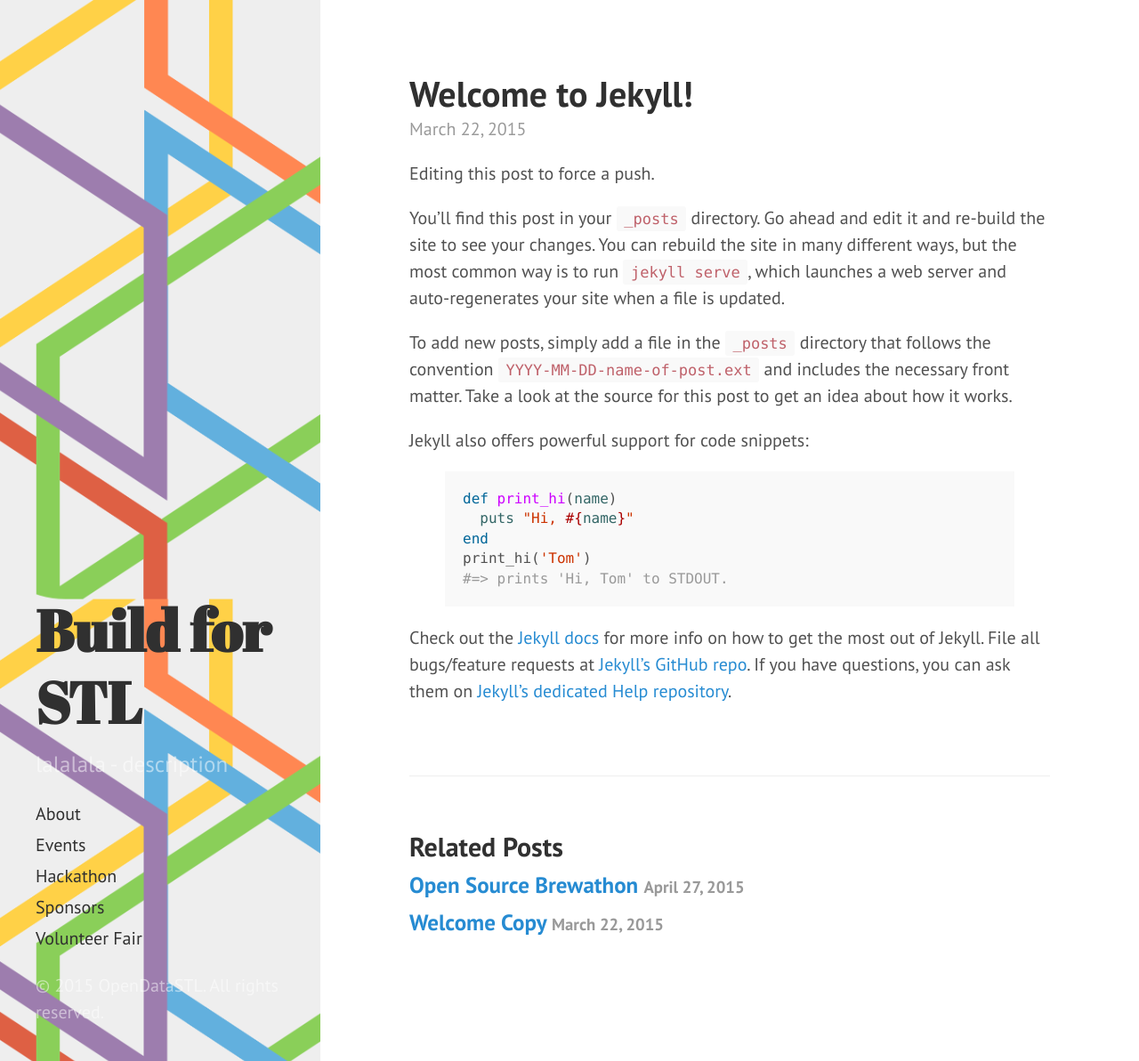
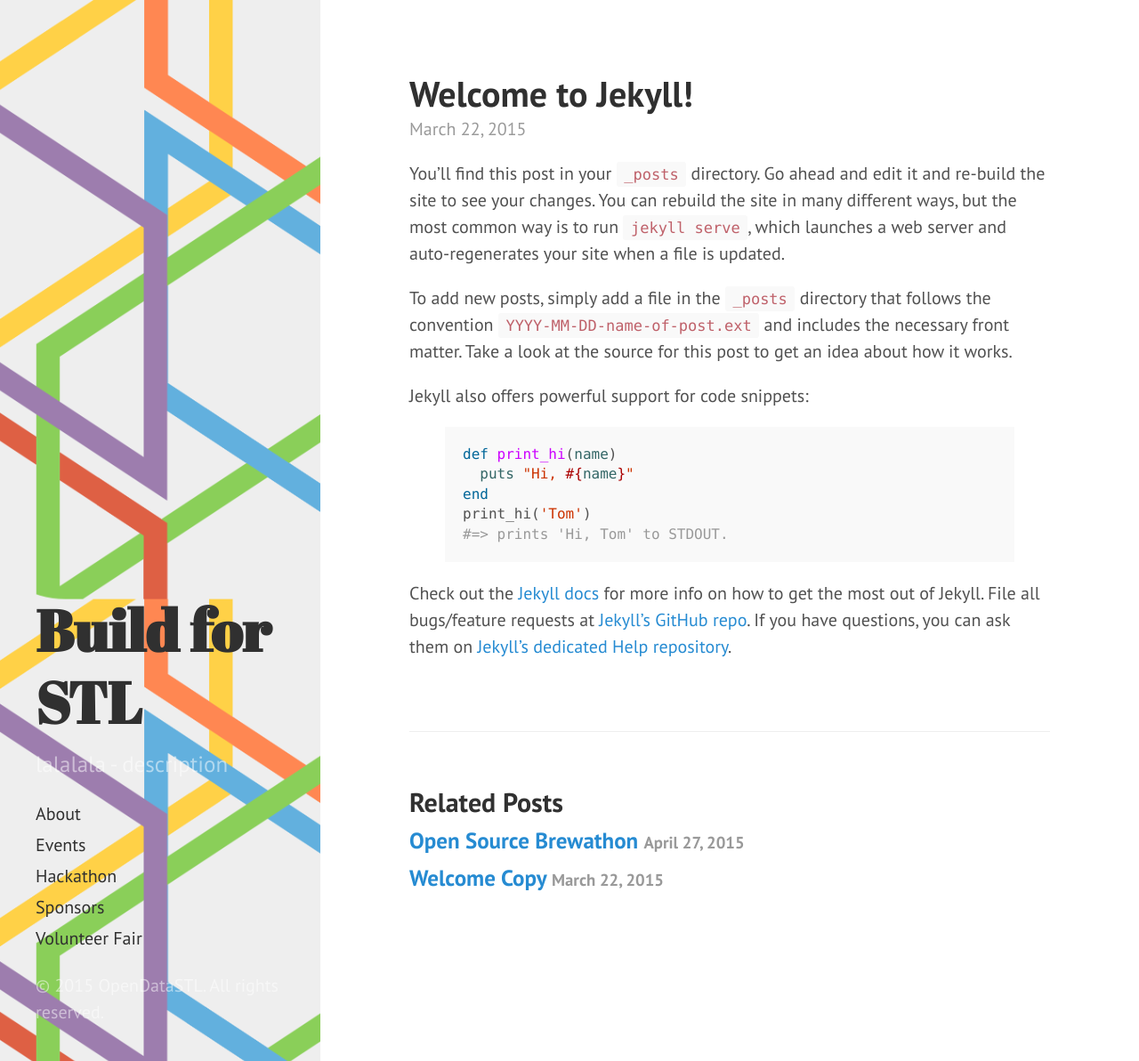
Before and after one commit to OpenSTL/build4stl-jekyll-site, a Jekyll site: the page built from _posts/2015-03-22-welcome-to-jekyll.md, in a window 1280 px wide and 1193 px high. Shown: the whole window at 89% size. Built offline with Jekyll 4.4.1, drawn with Linux system fonts in a browser that asks for light colours.

Commit message:
Another edit to force a push

```diff
--- a/_posts/2015-03-22-welcome-to-jekyll.md
+++ b/_posts/2015-03-22-welcome-to-jekyll.md
@@ -4,7 +4,6 @@
 date:   2015-03-22 21:32:11
 categories: jekyll update
 ---
-Editing this post to force a push.
 
 You’ll find this post in your `_posts` directory. Go ahead and edit it and re-build the site to see your changes. You can rebuild the site in many different ways, but the most common way is to run `jekyll serve`, which launches a web server and auto-regenerates your site when a file is updated.
 
```
